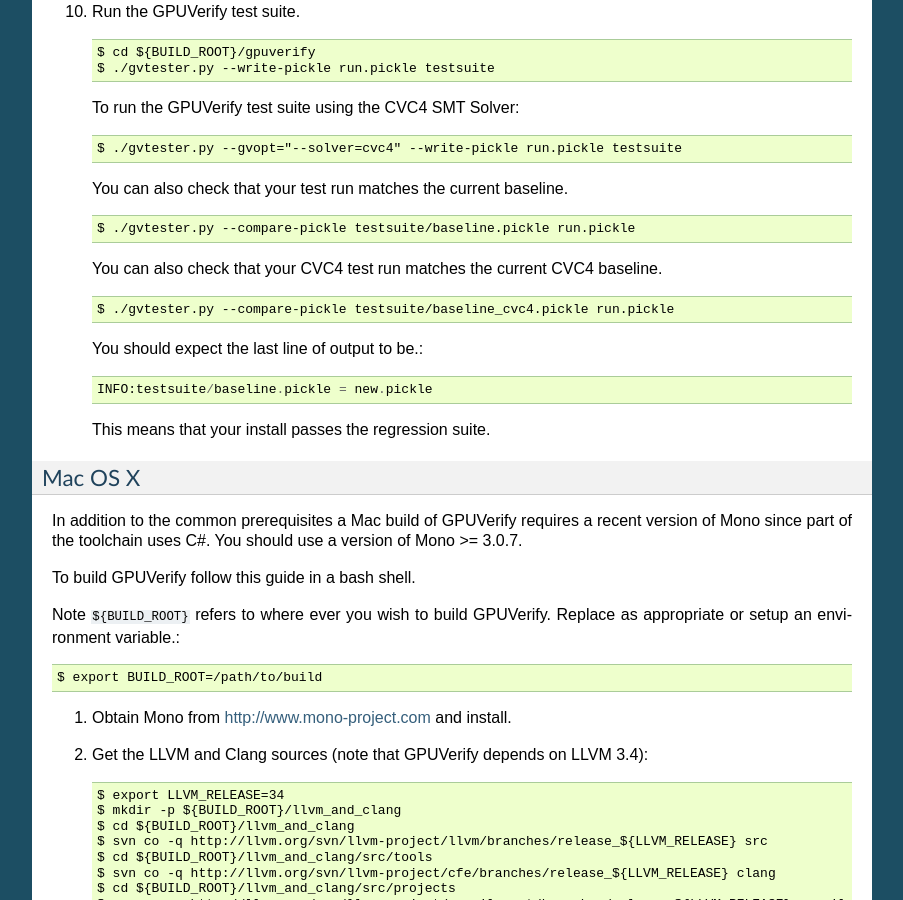
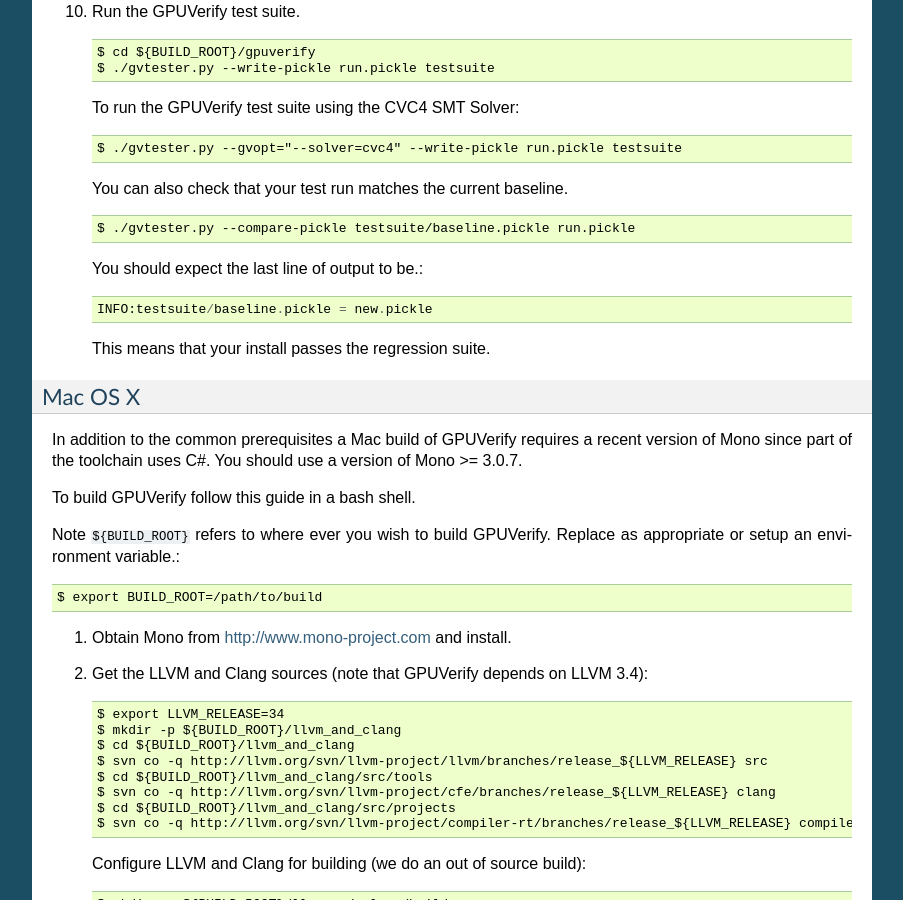
Before and after one commit to mc-imperial/gpuverify, a Sphinx documentation site: the page built from Documentation/developer_guide.rst, in a window 1280 px wide and 900 px high, scrolled down 3794 px. Shown: the whole window, without its empty margins (198-1101 px from the left). Built offline with Sphinx 7.4.7, drawn with Linux system fonts in a browser that asks for light colours; formulas are drawn with MathJax 3; some of the changed text lies outside the part shown.

Commit message:
Drop CVC4 baseline
It should be the same as the Z3 baseline and we are very bad at
keeping this baseline up-to-date.

```diff
--- a/Documentation/developer_guide.rst
+++ b/Documentation/developer_guide.rst
@@ -239,11 +239,6 @@
 
      $ ./gvtester.py --compare-pickle testsuite/baseline.pickle run.pickle
 
-   You can also check that your CVC4 test run matches the current CVC4 baseline.
-   ::
-
-     $ ./gvtester.py --compare-pickle testsuite/baseline_cvc4.pickle run.pickle
-
    You should expect the last line of output to be.::
 
      INFO:testsuite/baseline.pickle = new.pickle
@@ -452,11 +447,6 @@
 
      $ ./gvtester.py --compare-pickle testsuite/baseline.pickle run.pickle
 
-   You can also check that your CVC4 test run matches the current CVC4 baseline.
-   ::
-
-     $ ./gvtester.py --compare-pickle testsuite/baseline_cvc4.pickle run.pickle
-
    You should expect the last line of output to be.::
 
      INFO:testsuite/baseline.pickle = new.pickle
@@ -653,11 +643,6 @@
 
      $ .\gvtester.py --compare-pickle testsuite\baseline.pickle run.pickle
 
-   You can also check that your CVC4 test run matches the current CVC4 baseline.
-   ::
-
-     $ .\gvtester.py --compare-pickle testsuite\baseline_cvc4.pickle run.pickle
-
    You should expect the last line of output to be::
 
      INFO:testsuite/baseline.pickle = new.pickle
@@ -785,7 +770,6 @@
     }
 
 
-
 Pickle format
 -------------
 ``gvtester.py`` is capable of storing information about executed tests in the
```
Also changed, not shown: 1 other file.
